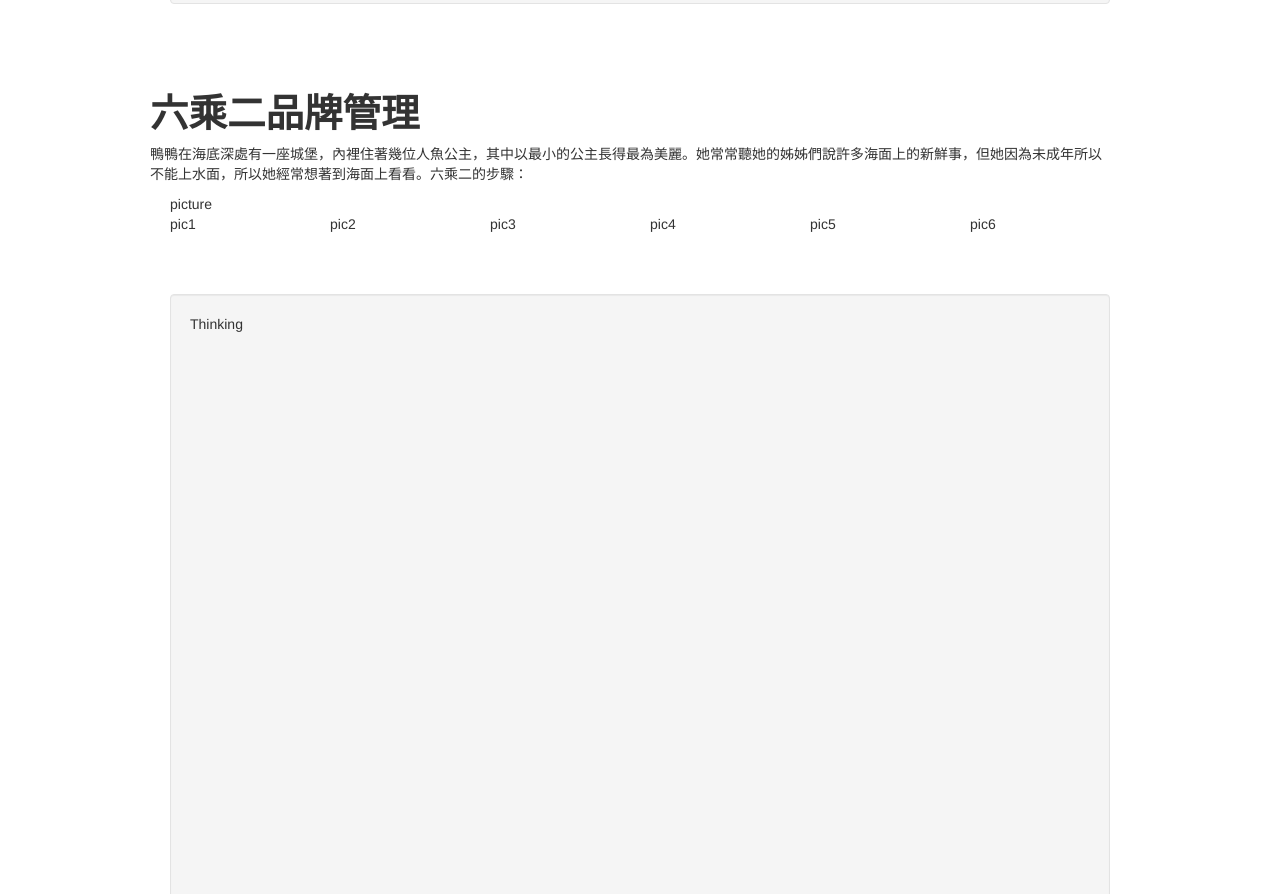
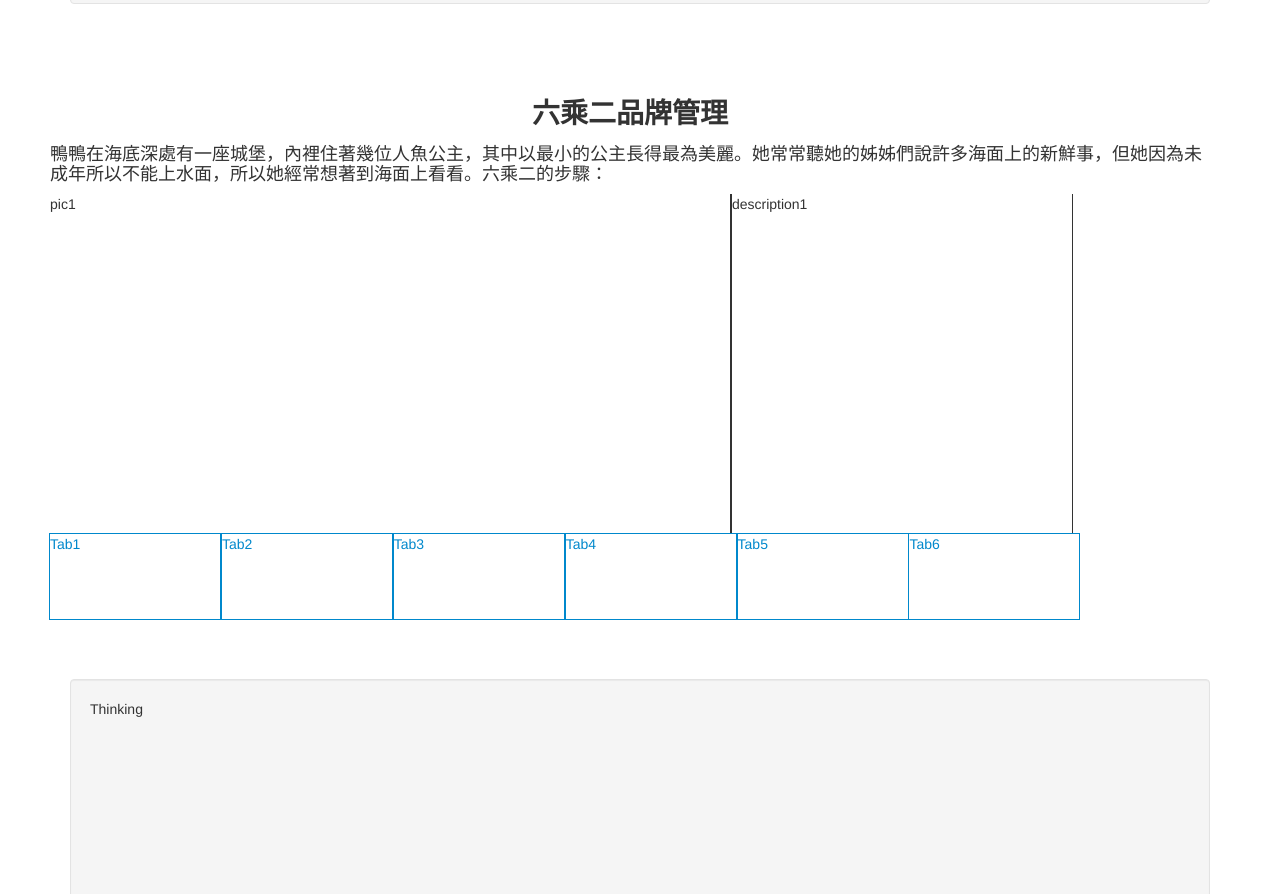
Before and after one commit to waitingkuo/6x2, a plain HTML site: page public/index.html in a window 1280 px wide. Shown: the part 1396-2290 px from the top of the page. Drawn offline with Linux system fonts and the light colour scheme.

Commit message:
about scaffold

```diff
--- a/public/css/index.css
+++ b/public/css/index.css
@@ -11,9 +11,50 @@
   top: 0;
 }
 
+h1 {
+  font-size: 28px;
+  text-align: center;
+}
+
+
+#main-container {
+  width: 1140px;
+}
+
 section {
   padding-top:60px;
 }
 section > .well {
   height: 1000px;
 }
+
+
+#about p {
+  font-size: 18px;
+}
+
+#about .tab-content {
+}
+
+#about .pic-large {
+  width: 680px;
+  height: 340px;
+  outline: 1px solid;
+  display: inline-block;
+  margin-right: -2px;
+}
+
+#about .pic-description {
+  width: 340px;
+  height: 340px;
+  outline: 1px solid;
+  display: inline-block;
+}
+
+#about .pic-small {
+  width: 170px;
+  height: 85px;
+  outline: 1px solid;
+  display: inline-block;
+  margin-right: -2px;
+}
--- a/public/index.html
+++ b/public/index.html
@@ -2,6 +2,9 @@
 <html>
 
 <head>
+
+  <meta http-equiv="Content-Type" content="text/html; charset=utf-8">
+
   <!-- jQuery -->
   <script src="js/jquery-2.0.2.js"></script>
 
@@ -9,10 +12,8 @@
   <link href="css/bootstrap.css" rel="stylesheet">
   <script src="js/bootstrap.js"></script>
 
-  <!-- -->
+  <!-- Index -->
   <link href="css/index.css" rel="stylesheet">
-  <style>
-  </style>
 
 </head>
 
@@ -51,7 +52,7 @@
   </div>
   <!-- Top Nav Bar - End -->
 
-  <div class="container">
+  <div id="main-container" class="container">
 
     <section id="home">
       <div class="well">
@@ -61,46 +62,67 @@
 
     <!-- About -->
     <section id="about">
-      <!-- Content - Top -->
+      <!-- Header  -->
       <div class="row">
         <h1>六乘二品牌管理</h1>
         <p>鴨鴨在海底深處有一座城堡，內裡住著幾位人魚公主，其中以最小的公主長得最為美麗。她常常聽她的姊姊們說許多海面上的新鮮事，但她因為未成年所以不能上水面，所以她經常想著到海面上看看。六乘二的步驟：
         </p>
       </div>
 
-      <!-- Content - Mid -->
-      <div class="row">
+      <!-- Content  -->
+      <div class="tabbable">
+        <div class="row">
 
-        <div class="span7">
-          picture
-        </div>
+          <div class="tab-content">
+            <!-- Content-1 -->
+            <div class="tab-pane active" id="about-tab1">
+              <div class="pic-large">pic1</div>
+              <div class="pic-description">description1</div>
+            </div>
 
-        <div class="span5">
+            <!-- Content-2 -->
+            <div class="tab-pane" id="about-tab2">
+              <div class="pic-large">pic2</div>
+              <div class="pic-description">description2</div>
+            </div>
+
+            <!-- Content-3 -->
+            <div class="tab-pane" id="about-tab3">
+              <div class="pic-large">pic3</div>
+              <div class="pic-description">description3</div>
+            </div>
+
+            <!-- Content-4 -->
+            <div class="tab-pane" id="about-tab4">
+              <div class="pic-large">pic4</div>
+              <div class="pic-description">description4</div>
+            </div>
+
+            <!-- Content-5 -->
+            <div class="tab-pane" id="about-tab5">
+              <div class="pic-large">pic5</div>
+              <div class="pic-description">description5</div>
+            </div>
+
+            <!-- Content-6 -->
+            <div class="tab-pane" id="about-tab6">
+              <div class="pic-large">pic6</div>
+              <div class="pic-description">description6</div>
+            </div>
+
+          </div>
 
         </div>
 
-      </div>
+        <div class="row">
+          <a href="#about-tab1" data-toggle="tab" class="pic-small">Tab1</a>
+          <a href="#about-tab2" data-toggle="tab" class="pic-small">Tab2</a>
+          <a href="#about-tab3" data-toggle="tab" class="pic-small">Tab3</a>
+          <a href="#about-tab4" data-toggle="tab" class="pic-small">Tab4</a>
+          <a href="#about-tab5" data-toggle="tab" class="pic-small">Tab5</a>
+          <a href="#about-tab6" data-toggle="tab" class="pic-small">Tab6</a>
+        </div>
 
-      <!-- Content - Mid -->
-      <div class="row">
-        <div class="span2">
-          pic1
-        </div>
-        <div class="span2">
-          pic2
-        </div>
-        <div class="span2">
-          pic3
-        </div>
-        <div class="span2">
-          pic4
-        </div>
-        <div class="span2">
-          pic5
-        </div>
-        <div class="span2">
-          pic6
-        </div>
       </div>
 
     </section>
```
